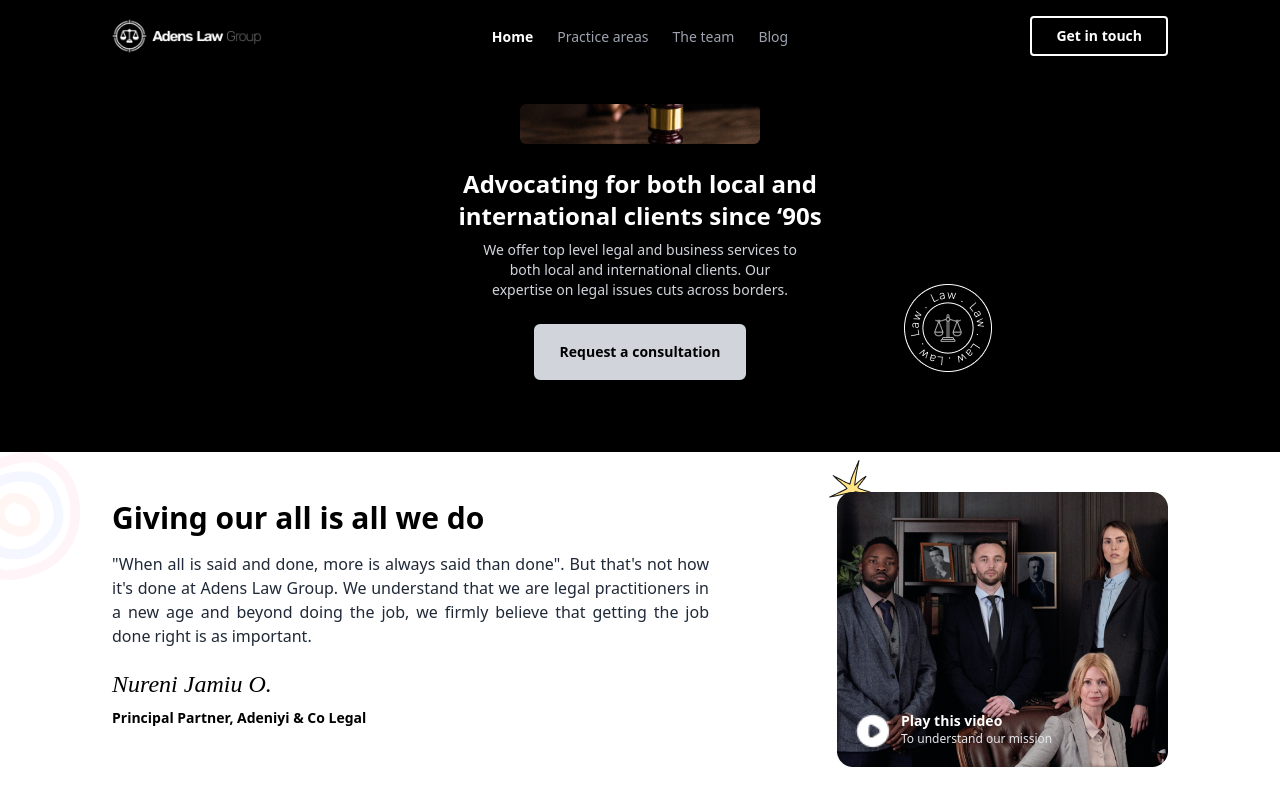
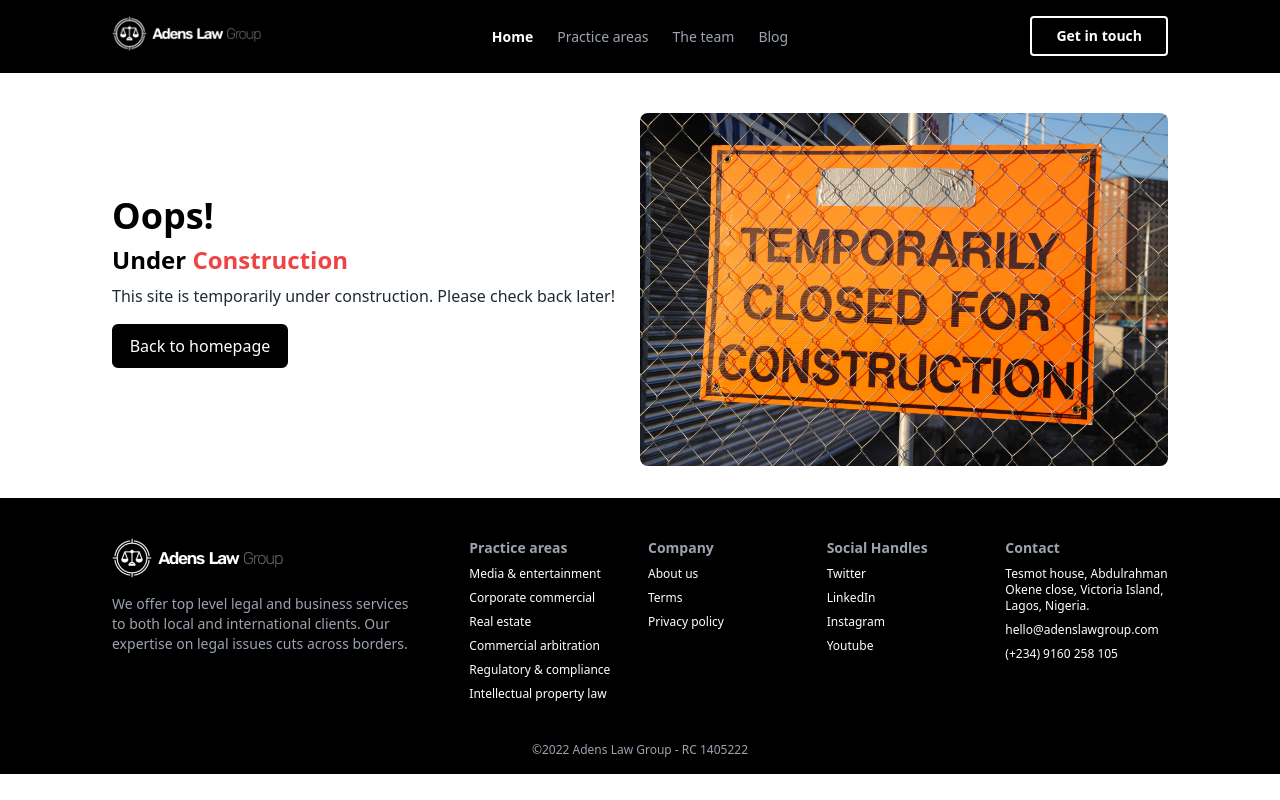
Before and after one commit to NureniJamiu/adens_law-group, a React (Create React App) app: page /construction in a window 1280 px wide. Shown: the top 800 px of the page. Built offline with nearby package versions, Linux system fonts and the light colour scheme; a web font is replaced by a local one.

Commit message:
feat: add finishing touches to project

```diff
--- a/package.json
+++ b/package.json
@@ -9,6 +9,7 @@
     "react": "^18.2.0",
     "react-dom": "^18.2.0",
     "react-icons": "^4.7.1",
+    "react-router-dom": "^6.6.2",
     "react-scripts": "5.0.1",
     "swiper": "^8.4.5",
     "web-vitals": "^2.1.4"
--- a/src/components/Navbar.jsx
+++ b/src/components/Navbar.jsx
@@ -1,6 +1,7 @@
 import React from "react";
 
 import logo from "../assets/logo.png";
+import { Link } from "react-router-dom";
 
 const Navbar = () => {
   // Burger menus
@@ -47,9 +48,14 @@ const Navbar = () => {
   return (
     <div>
       <nav className="relative py-4 px-4 flex justify-between items-center bg-black md:px-10 lg:px-28">
-        <a class="text-3xl font-bold leading-none" href="#links">
-          <img src={logo} alt="logo" width={150} />
-        </a>
+        <Link to="/">
+          <div
+            className="inline-block text-3xl font-bold leading-none"
+            href="/"
+          >
+            <img src={logo} alt="logo" width={150} />
+          </div>
+        </Link>
         <div class="lg:hidden">
           <button class="navbar-burger flex items-center text-white p-3">
             <a
@@ -62,30 +68,36 @@ const Navbar = () => {
         </div>
         <ul class="hidden absolute top-1/2 left-1/2 transform -translate-y-1/2 -translate-x-1/2 lg:flex lg:mx-auto lg:items-center lg:w-auto lg:space-x-6">
           <li>
-            <a
-              class="text-sm text-white font-bold hover:text-white"
-              href="#links"
-            >
+            <Link className="text-sm text-white font-bold" to="/">
               Home
-            </a>
+            </Link>
           </li>
 
           <li>
-            <a class="text-sm text-gray-400 hover:text-white" href="#links">
+            <Link
+              className="text-sm text-gray-400 hover:text-white"
+              to="/construction"
+            >
               Practice areas
-            </a>
+            </Link>
           </li>
 
           <li>
-            <a class="text-sm text-gray-400 hover:text-white" href="#links">
+            <Link
+              className="text-sm text-gray-400 hover:text-white"
+              to="/construction"
+            >
               The team
-            </a>
+            </Link>
           </li>
 
           <li>
-            <a class="text-sm text-gray-400 hover:text-white" href="#links">
+            <Link
+              className="text-sm text-gray-400 hover:text-white"
+              to="/construction"
+            >
               Blog
-            </a>
+            </Link>
           </li>
         </ul>
         <a
@@ -98,10 +110,12 @@ const Navbar = () => {
       <div class="navbar-menu relative z-50 hidden">
         <div class="navbar-backdrop fixed inset-0 bg-gray-800 opacity-25"></div>
         <nav class="fixed top-0 left-0 bottom-0 flex flex-col w-5/6 max-w-sm py-6 px-6 bg-black border-r overflow-y-auto">
-          <div class="flex items-center mb-8">
-            <a class="mr-auto text-3xl font-bold leading-none" href="#links">
-              <img src={logo} alt="logo" width={150} />
-            </a>
+          <div class="flex justify-between items-center mb-8">
+            <Link to="/">
+              <div className="inline-block mr-auto text-3xl font-bold leading-none">
+                <img src={logo} alt="logo" width={150} />
+              </div>
+            </Link>
             <button class="navbar-close">
               <a
                 className=" inline-block py-1 px-4 bg-gray-300 text-black text-sm hover:text-white font-bold rounded-md transition duration-200 border-2 border-black hover:bg-black hover:border-gray-200"
@@ -114,36 +128,36 @@ const Navbar = () => {
           <div>
             <ul>
               <li class="mb-1">
-                <a
-                  class="block p-4 text-sm font-semibold transition duration-200 text-white hover:bg-blue-50 hover:text-black rounded"
-                  href="#links"
+                <Link
+                  className="block p-4 text-sm font-semibold transition duration-200 text-white hover:bg-blue-50 hover:text-black rounded"
+                  to="/"
                 >
                   Home
-                </a>
+                </Link>
               </li>
               <li class="mb-1">
-                <a
-                  class="block p-4 text-sm font-semibold transition duration-200 text-white hover:bg-blue-50 hover:text-black rounded"
-                  href="#links"
+                <Link
+                  className="block p-4 text-sm font-semibold transition duration-200 text-white hover:bg-blue-50 hover:text-black rounded"
+                  to="/construction"
                 >
                   Practice areas
-                </a>
+                </Link>
               </li>
               <li class="mb-1">
-                <a
-                  class="block p-4 text-sm font-semibold transition duration-200 text-white hover:bg-blue-50 hover:text-black rounded"
-                  href="#links"
+                <Link
+                  className="block p-4 text-sm font-semibold transition duration-200 text-white hover:bg-blue-50 hover:text-black rounded"
+                  to="/construction"
                 >
                   The team
-                </a>
+                </Link>
               </li>
               <li class="mb-1">
-                <a
-                  class="block p-4 text-sm font-semibold transition duration-200 text-white hover:bg-blue-50 hover:text-black rounded"
-                  href="#links"
+                <Link
+                  className="block p-4 text-sm font-semibold transition duration-200 text-white hover:bg-blue-50 hover:text-black rounded"
+                  to="/construction"
                 >
                   Blog
-                </a>
+                </Link>
               </li>
             </ul>
           </div>
--- a/src/containers/Clients.jsx
+++ b/src/containers/Clients.jsx
@@ -10,7 +10,7 @@ import partner7 from "../assets/partner7.png";
 
 const Clients = () => {
   return (
-    <div className="mb-10">
+    <div className="mb-10 md:px-12 lg:px-0">
       <h3 className="text-3xl font-semibold text-center mb-8 md:font-bold ">
         Our clients
       </h3>
--- a/src/containers/Experts.jsx
+++ b/src/containers/Experts.jsx
@@ -13,7 +13,7 @@ import expert8 from "../assets/expert8.png";
 
 const Experts = () => {
   return (
-    <div className="py-10 px-2 lg:px-28">
+    <div className="py-10 px-2 lg:px-28 md:px-12">
       <h3 className="text-2xl text-center font-bold mb-2 md:hidden">
         Meet Our Experts
       </h3>
--- a/src/containers/Footer.jsx
+++ b/src/containers/Footer.jsx
@@ -4,7 +4,7 @@ import logo from "../assets/logo.png";
 
 const Footer = () => {
   return (
-    <div className="bg-black pt-10 px-4 md:px-8 lg:px-28">
+    <div className="bg-black pt-10 px-4 md:px-12 lg:px-28">
       <div className="grid gap-4 md:grid md:grid-cols-6 md:gap-4">
         <div className="col-span-2">
           <img src={logo} alt="logo" />
--- a/src/containers/Header.jsx
+++ b/src/containers/Header.jsx
@@ -1,33 +1,39 @@
 import React from "react";
+import { Link } from "react-router-dom";
 
 import headerImage from "../assets/header.png";
 import stamp from "../assets/stamp.png";
 
 const Header = () => {
   return (
-    <div className="relative bg-black px-10 py-8 text-center">
+    <div
+      className="relative bg-black px-10 py-8 text-center lg:h-screen lg:pt-20"
+      id="#home"
+    >
       <img
         src={headerImage}
         alt="header"
-        className="hidden md:block md:mx-auto md:w-60 md:h-10 md:object-cover md:mb-6 md:rounded-md"
+        className="hidden md:block md:mx-auto md:w-60 md:h-14 md:object-cover md:mb-6 md:rounded-md"
       />
-      <h3 className="text-center text-white text-2xl font-bold mb-6 md:w-96 md:mx-auto md:mb-2">
+      <h3 className="text-center text-white text-2xl font-bold mb-6 md:w-96 md:mx-auto md:mb-2 lg:text-4xl lg:w-1/2">
         Advocating for both local and international clients since ‘90s
       </h3>
-      <p className="text-gray-300 text-center mb-6 md:w-80 md:mx-auto md:text-sm">
+      <p className="text-gray-300 text-center mb-6 md:w-80 md:mx-auto lg:text-lg lg:w-2/5">
         We offer top level legal and business services to both local and
         international clients. Our expertise on legal issues cuts across
         borders.
       </p>
-      <p className="bg-gray-300 text-center rounded-md py-4 mb-10 cursor-pointer border-2 font-bold border-gray-300 transition ease-out duration-200 hover:bg-black hover:text-white hover:border-white md:inline-block md:text-sm md:px-6">
-        Request a consultation
-      </p>
+      <Link to="/construction">
+        <p className="bg-gray-300 text-center rounded-md py-4 mb-10 cursor-pointer border-2 font-bold border-gray-300 transition ease-out duration-200 hover:bg-black hover:text-white hover:border-white md:inline-block md:text-sm md:px-6">
+          Request a consultation
+        </p>
+      </Link>
       <div>
         <img src={headerImage} alt="header" className="md:hidden" />
         <img
           src={stamp}
           alt="stamp"
-          className="absolute right-5 bottom-1 md:right-20 md:bottom-8 lg:right-72 lg:bottom-20"
+          className="absolute right-5 bottom-1 md:right-20 md:bottom-8 lg:right-56 lg:bottom-44"
         />
       </div>
     </div>
--- a/src/containers/Hire.jsx
+++ b/src/containers/Hire.jsx
@@ -1,6 +1,6 @@
 import React from "react";
+import { Link } from "react-router-dom";
 
-import tick from "../assets/tick.png";
 import expert6 from "../assets/expert6.png";
 import expert7 from "../assets/expert7.png";
 import expert5 from "../assets/expert5.png";
@@ -11,7 +11,7 @@ import { IoIosCheckmarkCircle } from "react-icons/io";
 
 const Hire = () => {
   return (
-    <div className=" mt-20 mb-10 mx-2 md:flex md:items-center lg:mt-20 lg:px-28">
+    <div className=" mt-20 mb-10 mx-2 md:flex md:items-center md:px-12 lg:mt-20 lg:px-28">
       <div className="flex-1">
         <h3 className="text-2xl font-semibold text-center md:pl-4 md:w-96 md:text-left md:font-bold lg:px-0">
           If you find yourself in trouble, our lawyers can guide you
@@ -21,11 +21,11 @@ const Hire = () => {
           officia reprehenderit aut error aspernatur iure quo praesentium,
           eveniet facilis
         </p>
-        <a href="#link">
+        <Link to="/construction">
           <p className="text-center cursor-pointer bg-black text-white px-6 py-4 mx-20 rounded-lg mb-6 border-2 transition duration-200 border-black hover:bg-white hover:text-black md:px-2 md:py-3 md:ml-3 md:w-52 lg:w-64 lg:mx-0">
             Hire an Expert
           </p>
-        </a>
+        </Link>
         <div className="flex align-middle justify-around mb-6 md:justify-start md:ml-3 md:gap-3 lg:mx-0">
           <div className="flex items-center gap-1">
             <IoIosCheckmarkCircle className="text-green-500" />
--- a/src/containers/Services.jsx
+++ b/src/containers/Services.jsx
@@ -3,13 +3,14 @@ import React from "react";
 import icon1 from "../assets/icon1.png";
 import pattern1 from "../assets/pattern1.png";
 import cardData from "./js/cardData";
+import { Link } from "react-router-dom";
 
 import { BsArrowUpRightCircle } from "react-icons/bs";
 
 const Services = () => {
   return (
-    <section>
-      <div className="relative bg-orange-50 py-10 px-5 lg:px-28">
+    <section className="transition ease duration-100">
+      <div className="relative bg-orange-50 py-10 px-5 md:px-12 lg:px-28">
         <div className="md:grid gap-10 md:grid-cols-3">
           <div className="md:col-span-1">
             <img
@@ -24,9 +25,11 @@ const Services = () => {
             <p className="text-center text-black mb-6 md:text-sm">
               Lorem ipsum dolor, sit amet consectetur adipisicing elit. Porro
             </p>
-            <p className="bg-black px-2 py-3 text-center text-white mx-8 rounded-md cursor-pointer transition duration-200 border-2 mb-16 border-black hover:bg-orange-50 hover:text-black hover:border-black md:w-60 md:mx-auto">
-              View all practice areas
-            </p>
+            <Link to="/construction">
+              <p className="bg-black px-2 py-3 text-center text-white mx-8 rounded-md cursor-pointer transition duration-200 border-2 mb-16 border-black hover:bg-orange-50 hover:text-black hover:border-black md:w-60 md:mx-auto">
+                View all practice areas
+              </p>
+            </Link>
           </div>
 
           <div className="md:col-span-2 md:grid md:grid-cols-2 md:gap-4">
--- a/src/index.js
+++ b/src/index.js
@@ -2,10 +2,25 @@ import React from "react";
 import ReactDOM from "react-dom/client";
 import "./index.css";
 import App from "./App";
+import { Construction } from "./pages";
+
+// USING REACT-ROUTER
+import { createBrowserRouter, RouterProvider } from "react-router-dom";
+
+const router = createBrowserRouter([
+  {
+    path: "/",
+    element: <App />,
+  },
+  {
+    path: "construction",
+    element: <Construction />,
+  },
+]);
 
 const root = ReactDOM.createRoot(document.getElementById("root"));
 root.render(
   <React.StrictMode>
-    <App />
+    <RouterProvider router={router} />
   </React.StrictMode>
 );
--- /dev/null
+++ b/src/pages/Construction.jsx
@@ -0,0 +1,40 @@
+import React from "react";
+import { Navbar } from "../components";
+import { Footer } from "../containers";
+import { Link } from "react-router-dom";
+import construction from "../assets/construction.jpg";
+
+const Construction = () => {
+  return (
+    <div>
+      <Navbar />
+      <div className="flex flex-col px-4 py-8 md:flex-row md:items-center md:mx-10 lg:mx-24">
+        <div className="flex-1">
+          <h3 className="text-4xl font-bold mb-2">Oops!</h3>
+          <p className="text-2xl font-bold mb-2">
+            Under<span className="text-red-500 "> Construction</span>
+          </p>
+          <p className="text-gray-800 mb-4">
+            This site is temporarily under construction. Please check back
+            later!
+          </p>
+          <Link to="/">
+            <p className="my-2 bg-black border-2 border-black text-white w-44 rounded-md py-2 text-center transition ease-out duration-200 hover:bg-white hover:border-black hover:text-black">
+              Back to homepage
+            </p>
+          </Link>
+        </div>
+        <div className="flex-1 mt-2">
+          <img
+            src={construction}
+            alt="construction site"
+            className="rounded-lg"
+          />
+        </div>
+      </div>
+      <Footer />
+    </div>
+  );
+};
+
+export default Construction;
--- /dev/null
+++ b/src/pages/index.js
@@ -0,0 +1 @@
+export { default as Construction } from "./Construction";
```
Also changed, not shown: src/assets/construction.jpg (added), 1 other file (tests, documents, lock files or other folders).
